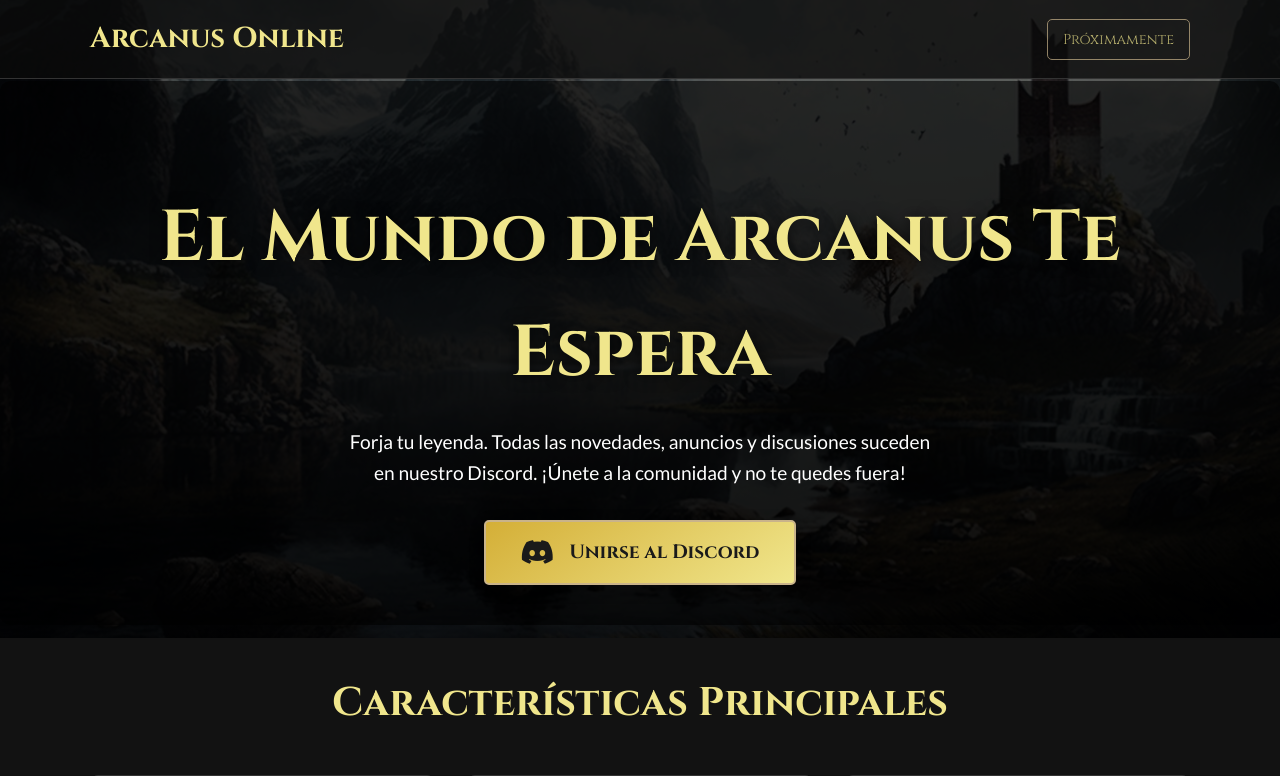
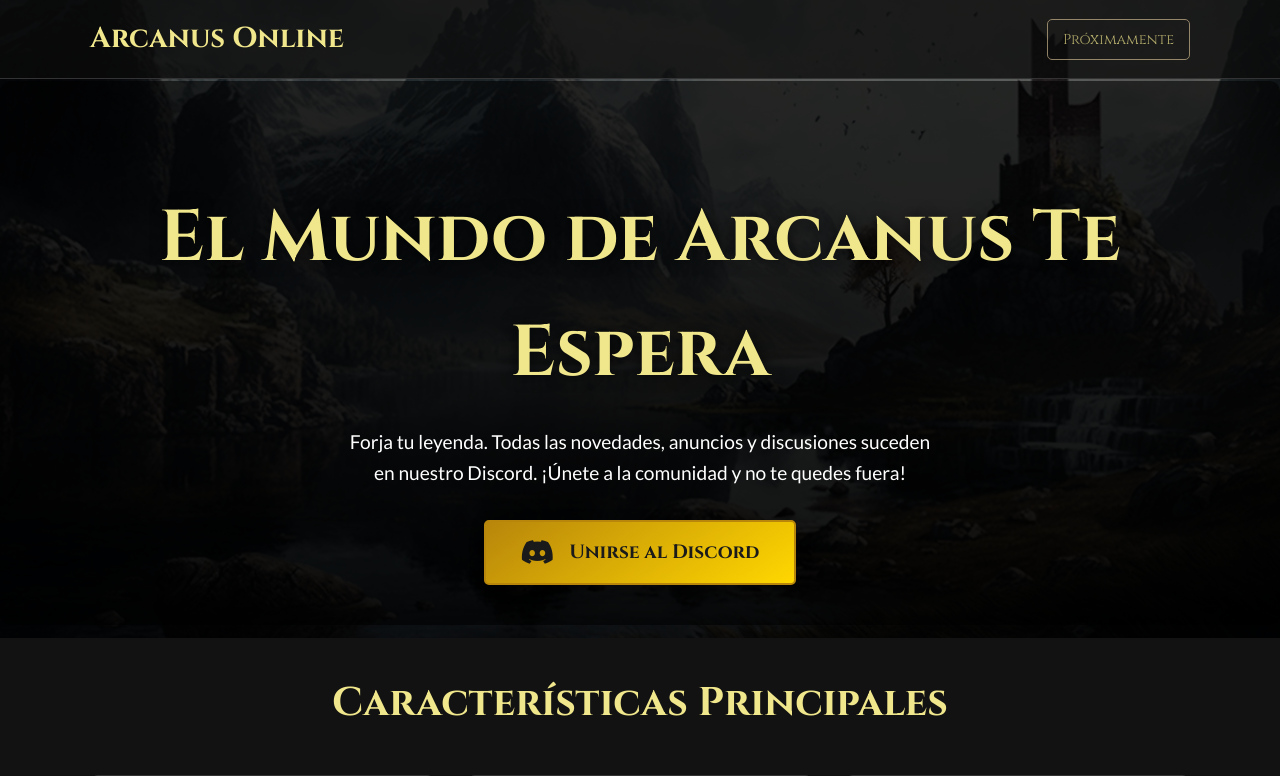
Before and after one commit to Aygron/arcanus_landing, a PHP site: page / in a window 1280 px wide. Shown: the top 776 px of the page. Run offline with PHP 8.4, Linux system fonts and the light colour scheme.

Commit message:
Update
.- Mejoramos SEO
.- Hacemos copias periódicas en waybackmachine

```diff
--- a/css/style.css
+++ b/css/style.css
@@ -84,22 +84,7 @@ header nav .logo:hover {
     pointer-events: none; /* Para que no parezca clickeable */
 }
 
-.cta-button {
-    background: linear-gradient(145deg, #d4af37, #f0e68c);
-    color: #1a1a1a;
-    padding: 10px 20px;
-    border-radius: 5px;
-    font-weight: bold;
-    transition: all 0.3s ease;
-    border: 1px solid #c9b38a;
-}
 
-.cta-button:hover {
-    background: linear-gradient(145deg, #c9b38a, #e0d57c);
-    color: #1a1a1a;
-    transform: translateY(-2px);
-    box-shadow: 0 4px 8px rgba(0,0,0,0.4);
-}
 
 /* Hero Section */
 #hero {
@@ -133,25 +118,38 @@ header nav .logo:hover {
     margin: 0 auto 2rem auto;
 }
 
-.cta-button-large {
+/* Estilos de Botones Unificados */
+.btn {
     display: inline-block;
-    background: linear-gradient(145deg, #d4af37, #f0e68c);
+    font-family: 'Cinzel', serif;
+    font-weight: bold;
+    text-align: center;
+    vertical-align: middle;
+    cursor: pointer;
+    user-select: none;
+    border-radius: 5px;
+    transition: all 0.3s ease;
+
+    /* Paleta de colores dorada */
+    background: linear-gradient(145deg, #B8860B, #FFD700); /* darkgoldenrod a gold */
     color: #1a1a1a;
-    padding: 15px 30px;
-    font-size: 1.2rem;
-    font-family: 'Cinzel', serif;
-    border-radius: 5px;
-    font-weight: bold;
-    transition: all 0.3s ease;
+    border: 2px solid #B8860B;
     box-shadow: 0 4px 15px rgba(0, 0, 0, 0.2);
-    border: 2px solid #c9b38a;
 }
 
-.cta-button-large:hover {
-    background: linear-gradient(145deg, #c9b38a, #e0d57c);
+.btn:hover {
+    background: linear-gradient(145deg, #DAA520, #FFEE75); /* goldenrod a un amarillo más claro */
     transform: translateY(-3px);
     box-shadow: 0 6px 20px rgba(0, 0, 0, 0.3);
+    color: #000;
 }
+
+/* Botón Grande (para el Hero) */
+.btn-large {
+    padding: 15px 35px;
+    font-size: 1.2rem;
+}
+
 
 .discord-button {
     display: inline-flex;
--- a/index.html
+++ b/index.html
@@ -69,7 +69,7 @@
             <div class="hero-content">
                 <h1>El Mundo de Arcanus Te Espera</h1>
                 <p>Forja tu leyenda. Todas las novedades, anuncios y discusiones suceden en nuestro Discord. ¡Únete a la comunidad y no te quedes fuera!</p>
-                <a href="https://discord.com/invite/Eqg7zmVj2f" class="cta-button-large discord-button" target="_blank">
+                <a href="https://discord.com/invite/Eqg7zmVj2f" target="_blank" class="btn btn-large discord-button">
                     <i class="fab fa-discord"></i> Unirse al Discord
                 </a>
             </div>
--- a/robots.txt
+++ b/robots.txt
@@ -1,4 +1,3 @@
 User-agent: *
 Allow: /
-
 Sitemap: https://arcanusonline.netlify.app/sitemap.xml
```
Also changed, not shown: sitemap.xml (+8 -1 lines), .github/workflows/archive.yml (added).
